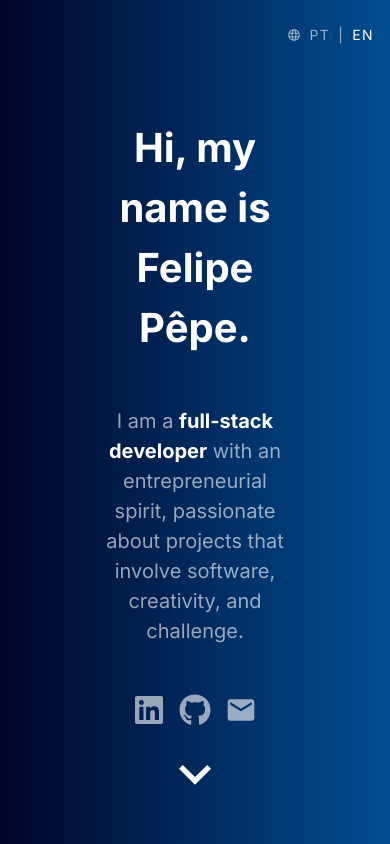
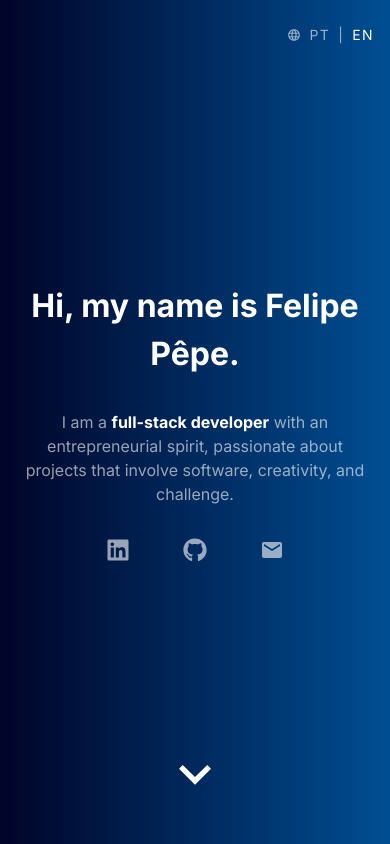
Before and after one commit to lipe-pepe/portfolio, a Next.js app: page /en in a window 390 px wide. Built offline with nearby package versions, Linux system fonts and the light colour scheme.

Commit message:
feat: :lipstick: adjusted hero responsivity

```diff
--- a/src/app/[locale]/page.tsx
+++ b/src/app/[locale]/page.tsx
@@ -42,7 +42,7 @@ export default function HomePage() {
       <Center
         scrollSnapAlign="start" // Define o ponto de snap
       >
-        <Box h={"100vh"} w={"50%"}>
+        <Box h={"100vh"} w={["100%", "50%"]}>
           <Hero />
         </Box>
       </Center>
--- a/src/components/hero.tsx
+++ b/src/components/hero.tsx
@@ -15,11 +15,11 @@ const Hero = () => {
       gap={12}
       justifyContent={"center"}
     >
-      <VStack width={"100%"} gap={12}>
-        <Text fontSize={"2xl"} fontWeight={"bold"} color={"white.base"}>
+      <VStack width={"100%"} gap={[8, 12]}>
+        <Text fontSize={["xl", "2xl"]} fontWeight={"bold"} color={"white.base"}>
           {t("heading")}
         </Text>
-        <Text fontWeight="normal" fontSize="lg" color="white.darkest">
+        <Text fontWeight="normal" fontSize={["md", "lg"]} color="white.darkest">
           {t("intro")}
           <Text as="span" color="white" fontWeight="bold">
             {t("dev")}
@@ -28,17 +28,17 @@ const Hero = () => {
         </Text>
         <HStack width={"75%"} justifyContent={"space-evenly"}>
           <SocialMediaIcon
-            size="32px"
+            size={["24px", "32px"]}
             icon={<FaLinkedin size={"100%"} />}
             link="https://www.linkedin.com/in/felipe-pepe/"
           />
           <SocialMediaIcon
-            size="32px"
+            size={["24px", "32px"]}
             icon={<FaGithub size={"100%"} />}
             link="https://github.com/lipe-pepe"
           />
           <SocialMediaIcon
-            size="32px"
+            size={["24px", "32px"]}
             icon={<MdEmail size={"100%"} />}
             link="mailto:felipepepe21@gmail.com"
           />
--- a/src/components/socialMediaIcon.tsx
+++ b/src/components/socialMediaIcon.tsx
@@ -2,7 +2,7 @@ import { Box } from "@chakra-ui/react";
 import { ReactNode } from "react";
 
 interface SocialMediaIconProps {
-  size: string;
+  size: string[] | string;
   icon: ReactNode;
   link: string;
 }
```
